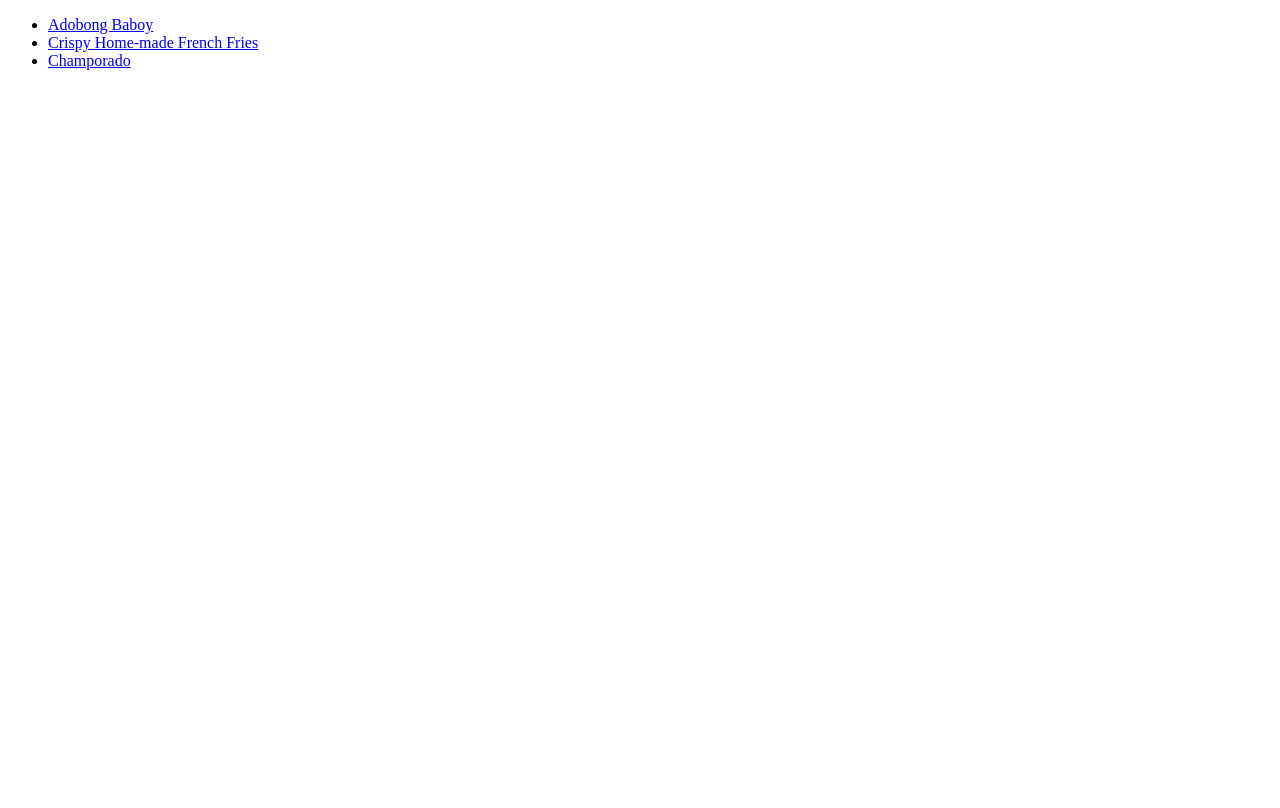
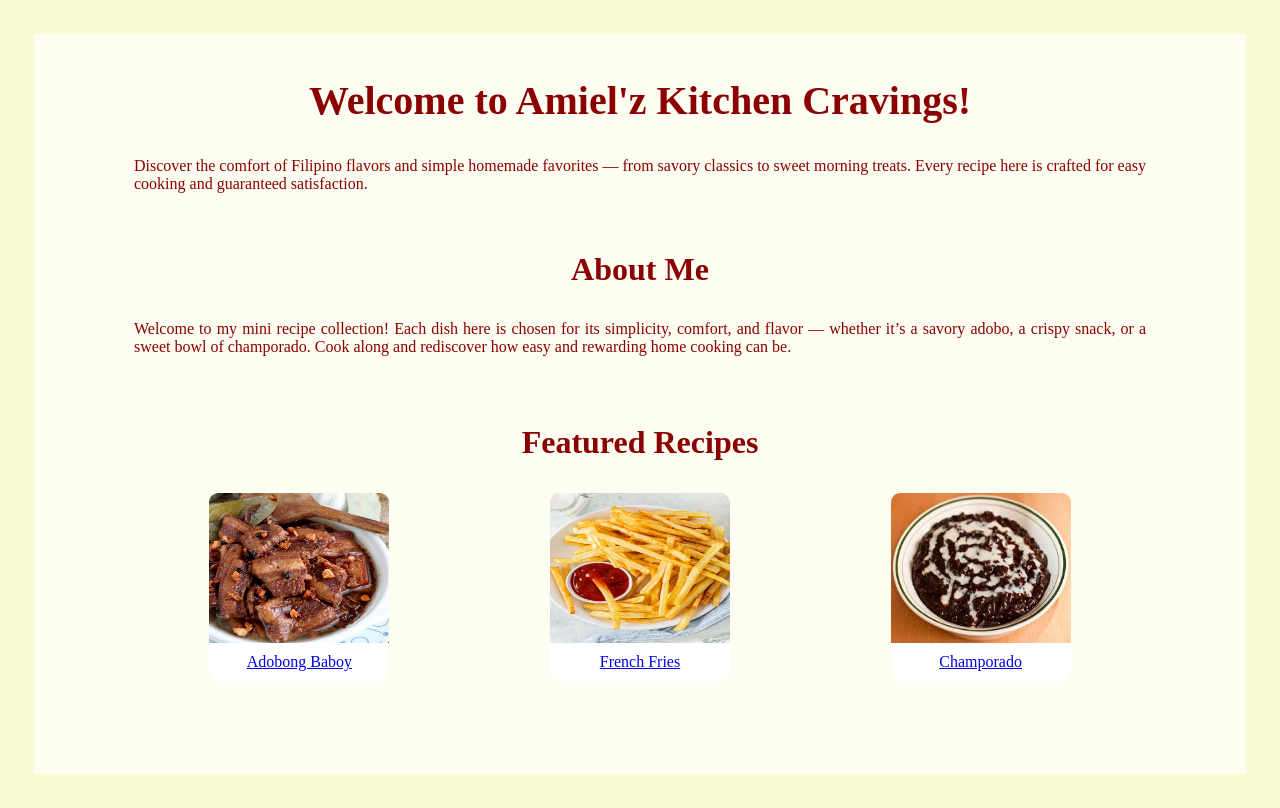
Before and after one commit to AmielAdriem29/odin-recipes, a plain HTML site: page index.html in a window 1280 px wide. Drawn offline with Linux system fonts and the light colour scheme.

Commit message:
Complete ass. no. 5 add css to odin-recipes

```diff
--- a/index.html
+++ b/index.html
@@ -3,13 +3,50 @@
 <head>
     <meta charset="UTF-8">
     <meta name="viewport" content="width=device-width, initial-scale=1.0">
+    <link href="./styles.css" rel="stylesheet">
     <title>Odin Recipes</title>
 </head>
 <body>
-    <ul>
-        <li><a href="./recipes/pork-adobo.html">Adobong Baboy</a></li>
-        <li><a href="./recipes/french-fries.html"> Crispy Home-made French Fries</a></li>
-        <li><a href="./recipes/champorado.html">Champorado</a></li>
-    </ul>
+    <div class="idk">
+        <div class="header">
+            <h2>Welcome to Amiel'z Kitchen Cravings!</h2>
+            <p>Discover the comfort of Filipino flavors and simple homemade favorites —
+                from savory classics to sweet morning treats. Every recipe here is crafted
+                for easy cooking and guaranteed satisfaction.</p>
+        </div>
+
+        <div>
+            <h3>About Me</h3>
+            <p>
+            Welcome to my mini recipe collection! Each dish here is chosen for its simplicity,
+            comfort, and flavor — whether it’s a savory adobo, a crispy snack, or a sweet bowl
+            of champorado. Cook along and rediscover how easy and rewarding home cooking can be.</p>
+        </div>
+
+        <div class="recipes">
+            <h3>Featured Recipes</h3>
+            <ul>
+                <li>
+                    <div class="product-card">
+                        <img src="./img/pork-adobo.jpg">
+                        <a href="./recipes/pork-adobo.html">Adobong Baboy</a>
+                    </div>
+                </li>
+                <li>
+                    <div class="product-card">
+                        <img src="./img/french-fries.jpg">
+                        <a href="./recipes/french-fries.html"> French Fries</a>
+                    </div>
+                </li>
+                <li>
+                    <div class="product-card">
+                        <img src="./img/champorado.jpg">
+                        <a href="./recipes/champorado.html">Champorado</a>
+                    </div>
+                </li>
+            </ul>
+        </div>
+    </div>
+
 </body>
 </html>
--- /dev/null
+++ b/recipes.css
@@ -0,0 +1,53 @@
+body{
+    background-color: lightgoldenrodyellow;
+    color: darkred;
+    padding-left: 10vh;
+    padding-right: 10vh;
+    display: flex;
+    flex-direction: column;
+    gap: 10px;
+}
+
+h3{
+    font-size: large;
+}
+
+img{
+    width: 400px;
+    height: 300px;
+    border-radius: 5%;
+    border: 2px;
+    border-color: white;
+}
+
+.group{
+    display: flex;
+    text-align: justify;
+    justify-items: start;
+    align-content: start;
+    gap: 10px;
+    padding: 10px;
+    background-color: rgb(255, 252, 227);
+}
+
+.title-back{
+    display: flex;
+    justify-content: space-between;
+    align-items: center;
+}
+
+.title-back a{
+    background-color: brown;
+    padding: 5px 20px 5px 20px;
+    color: beige;
+    border-radius: 15%;
+}
+
+h1{
+    font-weight: bold;
+    font-size: 40px
+}
+
+a:hover{
+    scale: 105%;
+}
--- /dev/null
+++ b/styles.css
@@ -0,0 +1,71 @@
+body{
+    background-color: lightgoldenrodyellow;
+    color: darkred;
+    padding-left: 10vh;
+    padding-right: 10vh;
+    padding: 2vh;
+}
+
+
+.header h2{
+    text-align: center;
+    font-weight: bold;
+    font-size: 40px;
+}
+
+p{
+    text-align: justify;
+}
+
+img{
+    width: 180px;
+    height: 150px;
+}
+
+.product-card{
+    display: flex;
+    flex-direction: column;
+    text-align: center;
+    background-color: white;
+    border: 1;
+    border-radius: 5%;
+    overflow: hidden;
+}
+
+.product-card:hover{
+    scale: 102%;
+}
+
+.recipes{
+    margin-top: 10px;
+}
+
+h3{
+    text-align: center;
+    font-size: 32px;
+}
+
+a {
+    padding: 10px;
+}
+
+li{
+    list-style-type: none;
+}
+
+ul{
+    display: flex;
+    gap: 10px;
+    justify-content: space-around;
+    padding: 0px;
+}
+
+.idk{
+    background-color: rgb(254, 253, 242);
+    margin: 10px;
+    height: 90vh;
+    padding: 10px 100px 10px 100px;
+    display: flex;
+    flex-direction: column;
+    gap: 10px;
+}
```
Also changed, not shown: recipes/champorado.html (+20 -2 lines), recipes/french-fries.html (+19 -3 lines), recipes/pork-adobo.html (+19 -3 lines).
